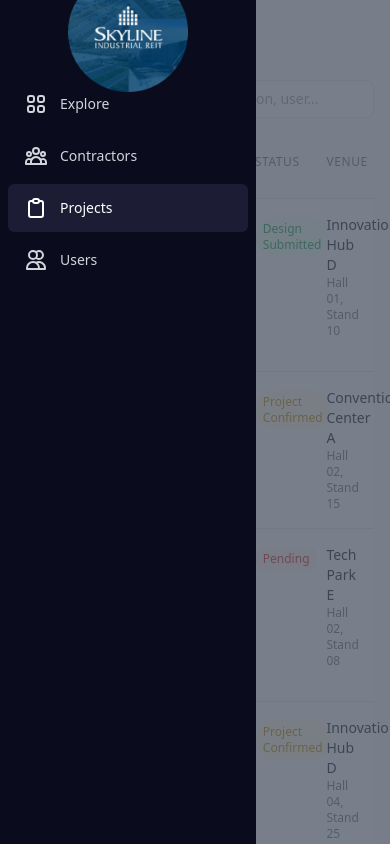
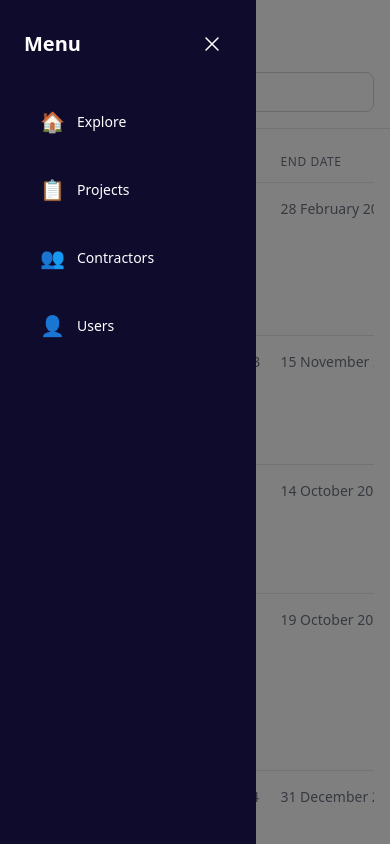
Before and after one commit to GKRBROS/Project-management-dashboard, a Next.js app: page /projects in a window 390 px wide. Both pictures are taken after a click on the button 32 px from the left and 48 px from the top of the page. Built offline with nearby package versions, Linux system fonts and the light colour scheme.

Commit message:
mobile updates

```diff
--- a/src/app/projects/[id]/page.tsx
+++ b/src/app/projects/[id]/page.tsx
@@ -4,8 +4,9 @@ import { useParams } from 'next/navigation';
 import Image from 'next/image';
 import { useState } from 'react';
 import { projects } from '@/data/projects';
-import { MagnifyingGlassIcon, Bars3Icon } from '@heroicons/react/24/outline';
+import { MagnifyingGlassIcon, Bars3Icon, XMarkIcon } from '@heroicons/react/24/outline';
 import { ArrowPathIcon } from '@heroicons/react/24/solid';
+import Link from 'next/link';
 
 export default function ProjectDetails() {
   const { id } = useParams();
@@ -18,6 +19,12 @@ export default function ProjectDetails() {
   }
 
   const tabs = ['Details', 'Contractors', 'Quotations'];
+  const navigationItems = [
+    { name: 'Explore', href: '/explore', icon: '🏠' },
+    { name: 'Projects', href: '/projects', icon: '📋' },
+    { name: 'Contractors', href: '/contractors', icon: '👥' },
+    { name: 'Users', href: '/users', icon: '👤' },
+  ];
 
   const formatDate = (dateString: string) => {
     return new Date(dateString).toLocaleDateString('en-GB', {
@@ -28,13 +35,44 @@ export default function ProjectDetails() {
   };
 
   return (
-    <div className="min-h-screen bg-white">
+    <div className="min-h-screen bg-white relative">
+      {/* Mobile Menu */}
+      {isMobileMenuOpen && (
+        <div className="fixed inset-0 bg-black bg-opacity-50 z-40">
+          <div className="fixed inset-y-0 left-0 w-64 bg-[#0F0B2D] text-white p-6 z-50">
+            <div className="flex justify-between items-center mb-8">
+              <h2 className="text-xl font-semibold">Menu</h2>
+              <button
+                onClick={() => setIsMobileMenuOpen(false)}
+                className="p-2 hover:bg-[#1a1744] rounded-lg"
+              >
+                <XMarkIcon className="h-6 w-6" />
+              </button>
+            </div>
+            <nav className="space-y-4">
+              {navigationItems.map((item) => (
+                <Link
+                  key={item.name}
+                  href={item.href}
+                  className="flex items-center gap-3 px-4 py-3 text-sm rounded-lg hover:bg-[#1a1744]"
+                  onClick={() => setIsMobileMenuOpen(false)}
+                >
+                  <span className="text-xl">{item.icon}</span>
+                  {item.name}
+                </Link>
+              ))}
+            </nav>
+          </div>
+        </div>
+      )}
+
       {/* Header */}
-      <div className="px-4 sm:px-8 py-4 sm:py-6 border-b border-gray-200">
+      <div className="sticky top-0 bg-white border-b border-gray-200 z-30">
+        <div className="px-4 sm:px-8 py-4 sm:py-6">
           <div className="flex items-center justify-between max-w-[1400px] mx-auto">
             <div className="flex items-center gap-4">
               <button
-              onClick={() => setIsMobileMenuOpen(!isMobileMenuOpen)}
+                onClick={() => setIsMobileMenuOpen(true)}
                 className="lg:hidden p-2 hover:bg-gray-100 rounded-lg"
               >
                 <Bars3Icon className="h-6 w-6 text-gray-600" />
@@ -61,7 +99,7 @@ export default function ProjectDetails() {
         </div>
 
         {/* Mobile Search */}
-      <div className="sm:hidden px-4 py-3 border-b border-gray-200">
+        <div className="sm:hidden px-4 py-3 border-t border-gray-200">
           <div className="relative">
             <input
               type="text"
@@ -72,17 +110,16 @@ export default function ProjectDetails() {
           </div>
         </div>
 
-      {/* Content */}
-      <div className="max-w-[1400px] mx-auto px-4 sm:px-8 py-4 sm:py-6">
         {/* Tabs */}
-        <div className="border-b border-gray-200 mb-6 sm:mb-8">
-          <nav className="flex space-x-8 sm:space-x-12">
+        <div className="border-t border-gray-200">
+          <div className="max-w-[1400px] mx-auto px-4 sm:px-8">
+            <nav className="flex space-x-8 sm:space-x-12 overflow-x-auto">
               {tabs.map((tab) => (
                 <button
                   key={tab}
                   onClick={() => setActiveTab(tab)}
                   className={`
-                  py-4 px-2 -mb-px border-b-2 text-sm font-medium transition-colors
+                    py-4 px-2 -mb-px border-b-2 text-sm font-medium transition-colors whitespace-nowrap
                     ${activeTab === tab
                       ? 'border-[#0F0B2D] text-[#0F0B2D]'
                       : 'border-transparent text-gray-500 hover:text-gray-700 hover:border-gray-300'
@@ -94,12 +131,16 @@ export default function ProjectDetails() {
               ))}
             </nav>
           </div>
+        </div>
+      </div>
 
+      {/* Content */}
+      <div className="max-w-[1400px] mx-auto px-4 sm:px-8 py-6 sm:py-8">
         {activeTab === 'Details' ? (
           <>
             {/* Project Info Card */}
-            <div className="mb-6 sm:mb-8 bg-white rounded-lg border border-gray-200">
-              <div className="p-4 sm:p-8 grid grid-cols-1 sm:grid-cols-[240px_1fr] gap-6 sm:gap-12">
+            <div className="mb-8 bg-white rounded-lg border border-gray-200">
+              <div className="p-6 sm:p-8 grid grid-cols-1 sm:grid-cols-[240px_1fr] gap-8 sm:gap-12">
                 <div className="relative h-[180px] sm:h-[240px] w-[180px] sm:w-[240px] rounded-full overflow-hidden border border-gray-200 mx-auto sm:mx-0">
                   <Image
                     src={project.logo}
@@ -108,8 +149,8 @@ export default function ProjectDetails() {
                     className="object-contain p-2"
                   />
                 </div>
-                <div className="grid grid-cols-1 sm:grid-cols-2 gap-y-6 sm:gap-y-8 gap-x-12 sm:gap-x-24 py-0 sm:py-4">
-                  <div>
+                <div className="grid grid-cols-1 sm:grid-cols-2 gap-y-6 sm:gap-y-8 gap-x-12 sm:gap-x-24">
+                  <div className="p-4 sm:p-0">
                     <p className="text-sm text-gray-500 mb-1">Start date</p>
                     <p className="text-base font-medium">{formatDate(project.startDate)}</p>
                   </div>
@@ -146,19 +187,17 @@ export default function ProjectDetails() {
             </div>
 
             {/* Project Images */}
-            <div className="grid grid-cols-1 sm:grid-cols-2 lg:grid-cols-3 gap-4 sm:gap-8">
+            <div className="grid grid-cols-1 sm:grid-cols-2 lg:grid-cols-3 gap-6 sm:gap-8">
               {project.images.map((image, index) => (
-                <div key={index} className="relative aspect-[4/3] rounded-lg overflow-hidden shadow-sm border border-gray-200">
-                  <div className="absolute inset-0 bg-gray-50">
+                <div key={index} className="relative aspect-[4/3] rounded-lg overflow-hidden border border-gray-200 bg-gray-50">
                   <Image
                     src={image}
                     alt={`Project image ${index + 1}`}
                     fill
-                      className="object-contain p-2"
+                    className="object-contain p-4"
                     sizes="(max-width: 640px) 100vw, (max-width: 1024px) 50vw, 33vw"
                     priority={index === 0}
                   />
-                  </div>
                 </div>
               ))}
             </div>
--- a/src/app/projects/page.tsx
+++ b/src/app/projects/page.tsx
@@ -1,65 +1,153 @@
 'use client';
 
 import { useState } from 'react';
-import Layout from '@/components/Layout';
-import SearchBar from '@/components/SearchBar';
-import ProjectList from '@/components/ProjectList';
 import { projects } from '@/data/projects';
+import { MagnifyingGlassIcon, Bars3Icon, XMarkIcon } from '@heroicons/react/24/outline';
+import Link from 'next/link';
 
-export default function ProjectsPage() {
+export default function Projects() {
   const [searchQuery, setSearchQuery] = useState('');
-  const [currentPage, setCurrentPage] = useState(1);
-  const projectsPerPage = 9;
+  const [isMobileMenuOpen, setIsMobileMenuOpen] = useState(false);
 
-  // Filter projects based on search query
-  const filteredProjects = projects.filter((project) => {
-    const searchTerm = searchQuery.toLowerCase();
-    return (
-      project.name.toLowerCase().includes(searchTerm) ||
-      project.venue.city.toLowerCase().includes(searchTerm) ||
-      project.venue.country.toLowerCase().includes(searchTerm) ||
-      project.status.toLowerCase().includes(searchTerm)
-    );
-  });
+  const navigationItems = [
+    { name: 'Explore', href: '/explore', icon: '🏠' },
+    { name: 'Projects', href: '/projects', icon: '📋' },
+    { name: 'Contractors', href: '/contractors', icon: '👥' },
+    { name: 'Users', href: '/users', icon: '👤' },
+  ];
 
-  // Calculate pagination
-  const indexOfLastProject = currentPage * projectsPerPage;
-  const indexOfFirstProject = indexOfLastProject - projectsPerPage;
-  const currentProjects = filteredProjects.slice(indexOfFirstProject, indexOfLastProject);
-  const totalPages = Math.ceil(filteredProjects.length / projectsPerPage);
+  const formatDate = (dateString: string) => {
+    return new Date(dateString).toLocaleDateString('en-GB', {
+      day: 'numeric',
+      month: 'long',
+      year: 'numeric'
+    });
+  };
+
+  const getStatusStyle = (status: string) => {
+    switch (status) {
+      case 'Design Submitted':
+        return 'bg-blue-50 text-blue-700 border border-blue-200';
+      case 'Project Confirmed':
+        return 'bg-green-50 text-green-700 border border-green-200';
+      case 'Pending':
+        return 'bg-yellow-50 text-yellow-700 border border-yellow-200';
+      default:
+        return 'bg-gray-50 text-gray-700 border border-gray-200';
+    }
+  };
+
+  const filteredProjects = projects.filter(project =>
+    project.name.toLowerCase().includes(searchQuery.toLowerCase()) ||
+    project.venue.name.toLowerCase().includes(searchQuery.toLowerCase()) ||
+    project.venue.city.toLowerCase().includes(searchQuery.toLowerCase())
+  );
 
   return (
-    <Layout>
-      <div className="mb-6 flex justify-between items-center">
-        <h1 className="text-2xl font-semibold text-gray-900">Projects</h1>
-        <SearchBar onSearch={setSearchQuery} />
+    <div className="min-h-screen bg-white relative">
+      {/* Mobile Menu Overlay */}
+      {isMobileMenuOpen && (
+        <div className="fixed inset-0 bg-black bg-opacity-50 z-40">
+          <div className="fixed inset-y-0 left-0 w-64 bg-[#0F0B2D] text-white p-6 z-50">
+            <div className="flex justify-between items-center mb-8">
+              <h2 className="text-xl font-semibold">Menu</h2>
+              <button
+                onClick={() => setIsMobileMenuOpen(false)}
+                className="p-2 hover:bg-[#1a1744] rounded-lg"
+              >
+                <XMarkIcon className="h-6 w-6" />
+              </button>
+            </div>
+            <nav className="space-y-4">
+              {navigationItems.map((item) => (
+                <Link
+                  key={item.name}
+                  href={item.href}
+                  className="flex items-center gap-3 px-4 py-3 text-sm rounded-lg hover:bg-[#1a1744]"
+                  onClick={() => setIsMobileMenuOpen(false)}
+                >
+                  <span className="text-xl">{item.icon}</span>
+                  {item.name}
+                </Link>
+              ))}
+            </nav>
+          </div>
+        </div>
+      )}
+
+      {/* Header */}
+      <div className="border-b border-gray-200">
+        <div className="max-w-[1400px] mx-auto px-4 sm:px-6 py-4">
+          <div className="flex flex-col sm:flex-row justify-between items-start sm:items-center gap-4">
+            <div className="flex items-center gap-4">
+              <button
+                onClick={() => setIsMobileMenuOpen(true)}
+                className="lg:hidden p-2 hover:bg-gray-100 rounded-lg"
+              >
+                <Bars3Icon className="h-6 w-6 text-gray-600" />
+              </button>
+              <h1 className="text-xl sm:text-2xl font-semibold text-gray-900">Projects</h1>
+            </div>
+            <div className="w-full sm:w-auto max-w-md">
+              <div className="relative">
+                <input
+                  type="text"
+                  placeholder="Search by location, user..."
+                  value={searchQuery}
+                  onChange={(e) => setSearchQuery(e.target.value)}
+                  className="w-full h-10 pl-10 pr-4 text-sm border border-gray-300 rounded-lg focus:outline-none focus:ring-1 focus:ring-indigo-500"
+                />
+                <MagnifyingGlassIcon className="absolute left-3 top-1/2 -translate-y-1/2 h-5 w-5 text-gray-400" />
+              </div>
+            </div>
+          </div>
+        </div>
       </div>
 
-      <ProjectList projects={currentProjects} />
-
-      {/* Pagination info */}
-      <div className="mt-4 flex justify-between items-center">
-        <p className="text-sm text-gray-700">
-          Showing {indexOfFirstProject + 1} to {Math.min(indexOfLastProject, filteredProjects.length)} of {filteredProjects.length} entries
-        </p>
-
-        {/* Pagination controls */}
-        <div className="flex space-x-2">
-          {Array.from({ length: totalPages }, (_, i) => i + 1).map((page) => (
-            <button
-              key={page}
-              onClick={() => setCurrentPage(page)}
-              className={`px-3 py-1 rounded ${
-                currentPage === page
-                  ? 'bg-[#0A0B1C] text-white'
-                  : 'bg-white text-gray-700 hover:bg-gray-50'
-              }`}
-            >
-              {page}
-            </button>
-          ))}
+      {/* Table */}
+      <div className="max-w-[1400px] mx-auto px-4 sm:px-6 py-6">
+        <div className="overflow-x-auto">
+          <table className="w-full">
+            <thead>
+              <tr className="border-b border-gray-200">
+                <th className="pb-3 text-left text-xs font-medium text-gray-500 uppercase tracking-wider w-[30%]">Name</th>
+                <th className="pb-3 text-left text-xs font-medium text-gray-500 uppercase tracking-wider">Start Date</th>
+                <th className="pb-3 text-left text-xs font-medium text-gray-500 uppercase tracking-wider">End Date</th>
+                <th className="pb-3 text-left text-xs font-medium text-gray-500 uppercase tracking-wider">Status</th>
+                <th className="pb-3 text-left text-xs font-medium text-gray-500 uppercase tracking-wider">Venue</th>
+              </tr>
+            </thead>
+            <tbody className="divide-y divide-gray-200">
+              {filteredProjects.map((project) => (
+                <tr key={project.id} className="group hover:bg-gray-50">
+                  <td className="py-4 pr-4 align-top">
+                    <Link href={`/projects/${project.id}`} className="text-sm font-medium text-gray-900 hover:text-indigo-600">
+                      {project.name}
+                    </Link>
+                  </td>
+                  <td className="py-4 pr-4 text-sm text-gray-500 align-top whitespace-nowrap">
+                    {formatDate(project.startDate)}
+                  </td>
+                  <td className="py-4 pr-4 text-sm text-gray-500 align-top whitespace-nowrap">
+                    {formatDate(project.endDate)}
+                  </td>
+                  <td className="py-4 pr-4 align-top">
+                    <span className={`inline-flex px-3 py-1 text-xs font-medium rounded-full ${getStatusStyle(project.status)}`}>
+                      {project.status}
+                    </span>
+                  </td>
+                  <td className="py-4 pr-4 align-top">
+                    <div className="text-sm text-gray-900">{project.venue.name}</div>
+                    <div className="text-sm text-gray-500">
+                      Hall {project.venue.hallNumber}, Stand {project.venue.standNumber}
+                    </div>
+                  </td>
+                </tr>
+              ))}
+            </tbody>
+          </table>
         </div>
       </div>
-    </Layout>
+    </div>
   );
 }
```
Lines whose indentation alone changed are shown as unchanged.
